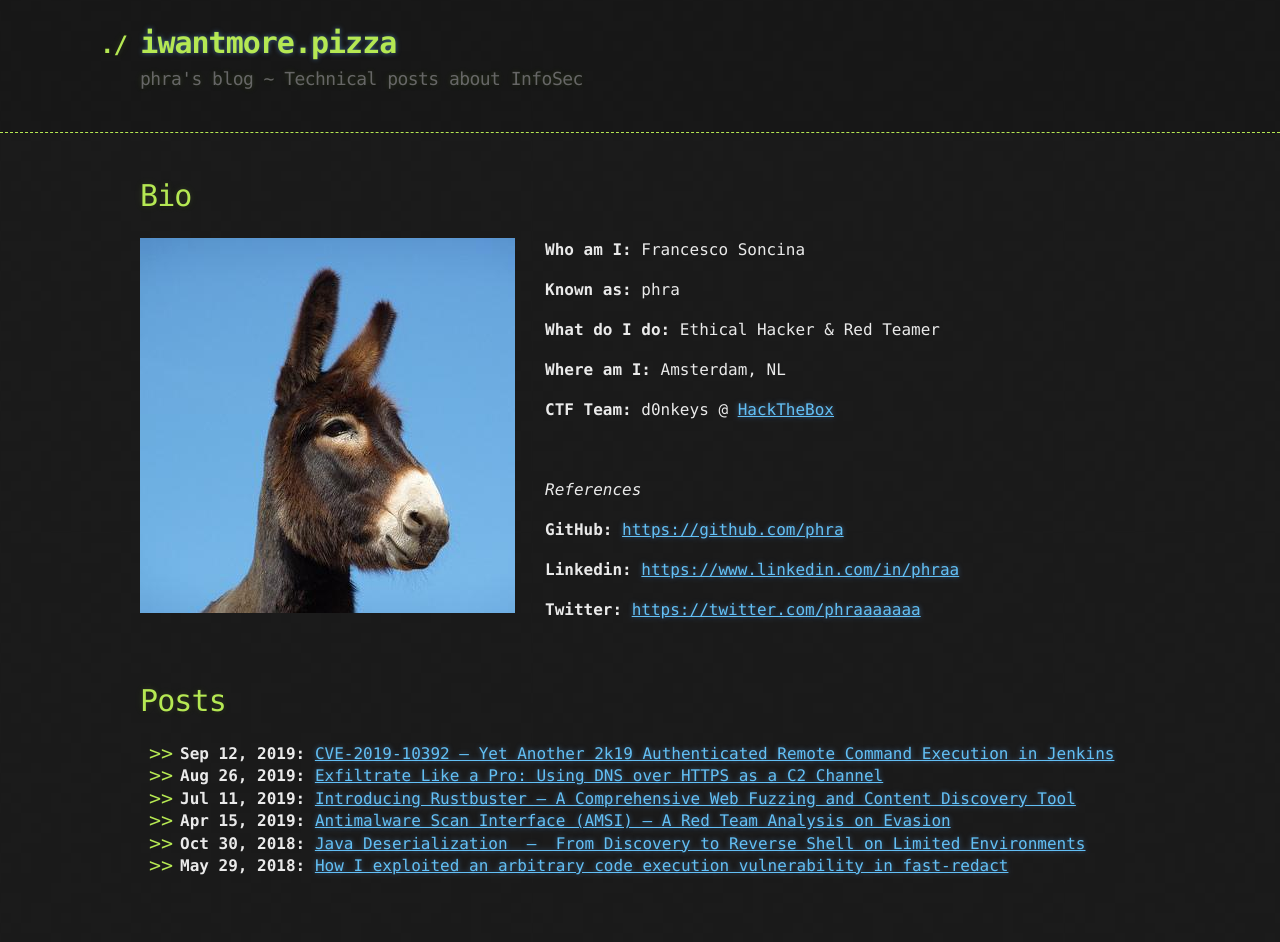
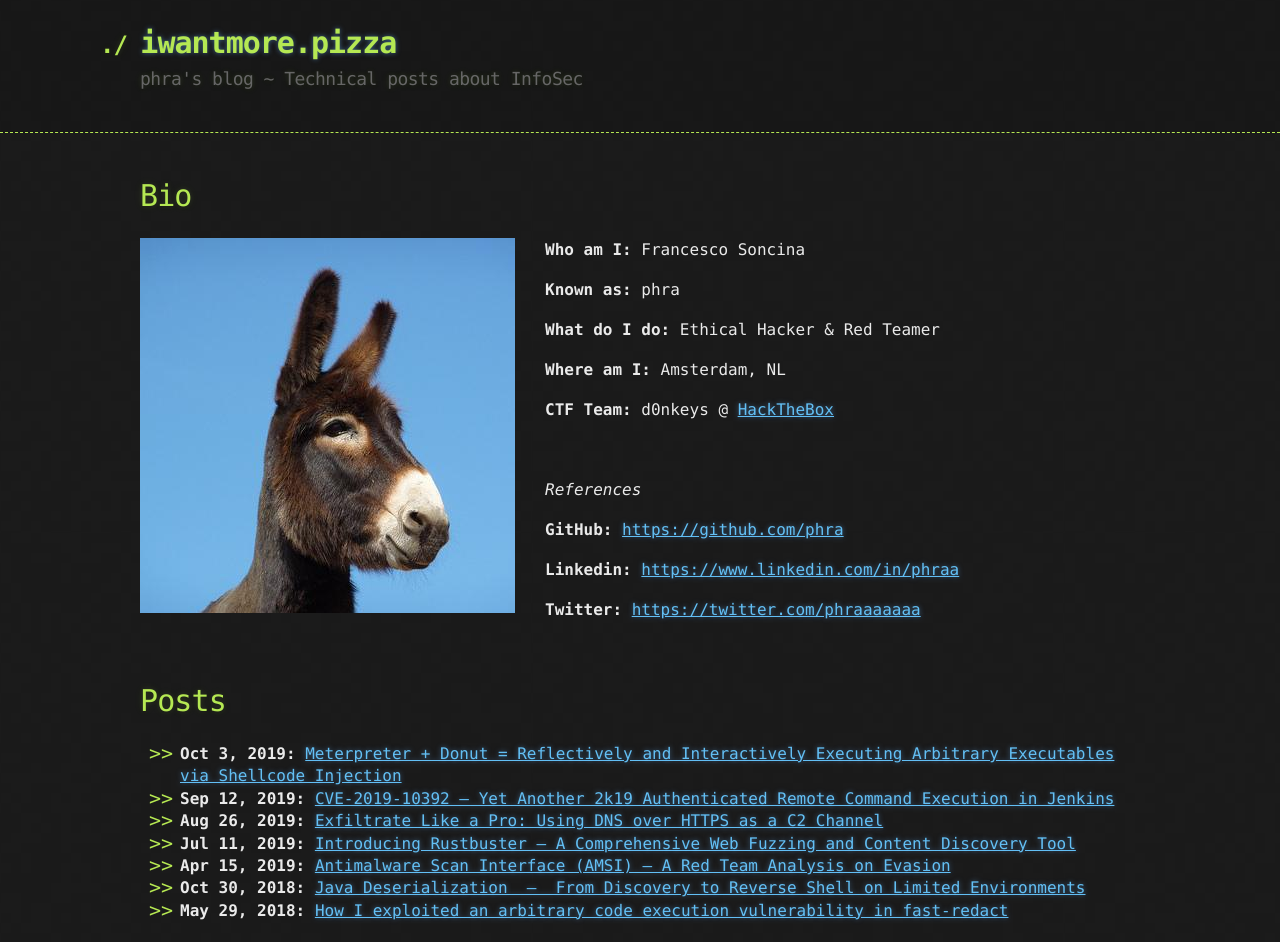
Before and after one commit to phra/phra.github.io, a Jekyll site: the page built from index.md, in a window 1280 px wide. Built offline with Jekyll 4.4.1, drawn with Linux system fonts in a browser that asks for light colours; our own code applies the rules of GitHub Pages for plain Markdown files; before the commit the page ends 900 px from its top, so only the background shows below that.

Commit message:
Update index.md

```diff
--- a/index.md
+++ b/index.md
@@ -29,6 +29,7 @@ _References_
 
 # Posts
 
+- **Oct 3, 2019:** [Meterpreter + Donut = Reflectively and Interactively Executing Arbitrary Executables via Shellcode Injection](./posts/meterpreter-shellcode-inject.html)
 - **Sep 12, 2019:** [CVE-2019-10392 — Yet Another 2k19 Authenticated Remote Command Execution in Jenkins](./posts/cve-2019-10392.html)
 - **Aug 26, 2019:** [Exfiltrate Like a Pro: Using DNS over HTTPS as a C2 Channel](./posts/dnscat2-over-doh.html)
 - **Jul 11, 2019:** [Introducing Rustbuster — A Comprehensive Web Fuzzing and Content Discovery Tool](./posts/rustbuster.html)
```
